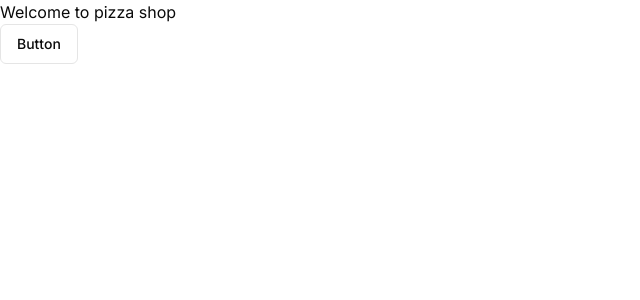
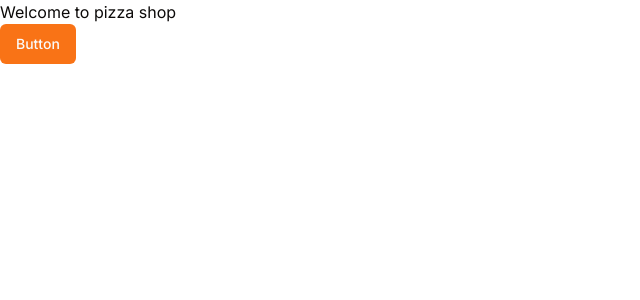
Before and after one commit to IshaShrivastava8/PizzaApp, a Next.js app: page / in a window 1280 px wide. Shown: the top 300 px of the page, without its empty margins (0-640 px from the left). Built offline with nearby package versions, Linux system fonts and the light colour scheme.

Commit message:
shadcn theme add

```diff
--- a/src/app/globals.css
+++ b/src/app/globals.css
@@ -2,27 +2,28 @@
 @tailwind components;
 @tailwind utilities;
 
+
 @layer base {
   :root {
     --background: 0 0% 100%;
-    --foreground: 0 0% 3.9%;
+    --foreground: 20 14.3% 4.1%;
     --card: 0 0% 100%;
-    --card-foreground: 0 0% 3.9%;
+    --card-foreground: 20 14.3% 4.1%;
     --popover: 0 0% 100%;
-    --popover-foreground: 0 0% 3.9%;
-    --primary: 0 0% 9%;
-    --primary-foreground: 0 0% 98%;
-    --secondary: 0 0% 96.1%;
-    --secondary-foreground: 0 0% 9%;
-    --muted: 0 0% 96.1%;
-    --muted-foreground: 0 0% 45.1%;
-    --accent: 0 0% 96.1%;
-    --accent-foreground: 0 0% 9%;
+    --popover-foreground: 20 14.3% 4.1%;
+    --primary: 24.6 95% 53.1%;
+    --primary-foreground: 60 9.1% 97.8%;
+    --secondary: 60 4.8% 95.9%;
+    --secondary-foreground: 24 9.8% 10%;
+    --muted: 60 4.8% 95.9%;
+    --muted-foreground: 25 5.3% 44.7%;
+    --accent: 60 4.8% 95.9%;
+    --accent-foreground: 24 9.8% 10%;
     --destructive: 0 84.2% 60.2%;
-    --destructive-foreground: 0 0% 98%;
-    --border: 0 0% 89.8%;
-    --input: 0 0% 89.8%;
-    --ring: 0 0% 3.9%;
+    --destructive-foreground: 60 9.1% 97.8%;
+    --border: 20 5.9% 90%;
+    --input: 20 5.9% 90%;
+    --ring: 24.6 95% 53.1%;
     --radius: 0.5rem;
     --chart-1: 12 76% 61%;
     --chart-2: 173 58% 39%;
@@ -32,25 +33,25 @@
   }
 
   .dark {
-    --background: 0 0% 3.9%;
-    --foreground: 0 0% 98%;
-    --card: 0 0% 3.9%;
-    --card-foreground: 0 0% 98%;
-    --popover: 0 0% 3.9%;
-    --popover-foreground: 0 0% 98%;
-    --primary: 0 0% 98%;
-    --primary-foreground: 0 0% 9%;
-    --secondary: 0 0% 14.9%;
-    --secondary-foreground: 0 0% 98%;
-    --muted: 0 0% 14.9%;
-    --muted-foreground: 0 0% 63.9%;
-    --accent: 0 0% 14.9%;
-    --accent-foreground: 0 0% 98%;
-    --destructive: 0 62.8% 30.6%;
-    --destructive-foreground: 0 0% 98%;
-    --border: 0 0% 14.9%;
-    --input: 0 0% 14.9%;
-    --ring: 0 0% 83.1%;
+    --background: 20 14.3% 4.1%;
+    --foreground: 60 9.1% 97.8%;
+    --card: 20 14.3% 4.1%;
+    --card-foreground: 60 9.1% 97.8%;
+    --popover: 20 14.3% 4.1%;
+    --popover-foreground: 60 9.1% 97.8%;
+    --primary: 20.5 90.2% 48.2%;
+    --primary-foreground: 60 9.1% 97.8%;
+    --secondary: 12 6.5% 15.1%;
+    --secondary-foreground: 60 9.1% 97.8%;
+    --muted: 12 6.5% 15.1%;
+    --muted-foreground: 24 5.4% 63.9%;
+    --accent: 12 6.5% 15.1%;
+    --accent-foreground: 60 9.1% 97.8%;
+    --destructive: 0 72.2% 50.6%;
+    --destructive-foreground: 60 9.1% 97.8%;
+    --border: 12 6.5% 15.1%;
+    --input: 12 6.5% 15.1%;
+    --ring: 20.5 90.2% 48.2%;
     --chart-1: 220 70% 50%;
     --chart-2: 160 60% 45%;
     --chart-3: 30 80% 55%;
--- a/src/app/page.tsx
+++ b/src/app/page.tsx
@@ -5,7 +5,7 @@
   return (
     <main >
       <h1>Welcome to pizza shop</h1>
-      <Button variant="outline">Button</Button>
+      <Button >Button</Button>
 
     </main>
   );
```
